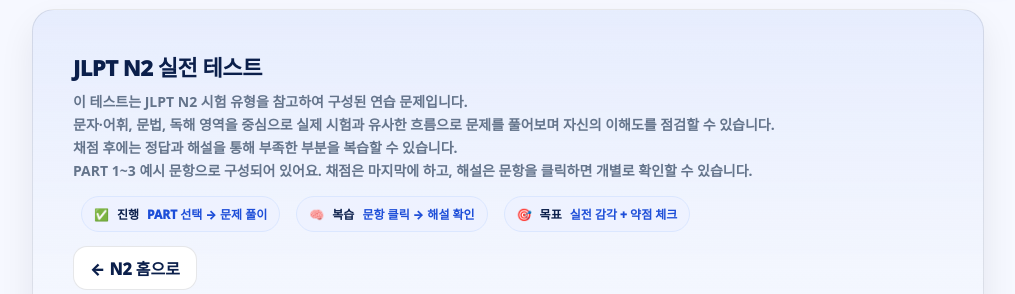
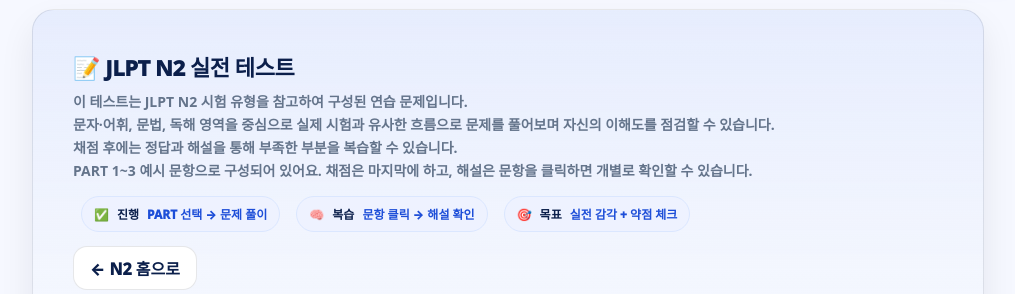
Before and after one commit to GameKingmaker/travel-talk, a Python web app: template templates/jlpt_n2_test.html in a window 1280 px wide. Shown: the part 94-388 px from the top of the page, without its empty margins (132-1147 px from the left). Run offline with Jinja, Linux system fonts and the light colour scheme; the template is opened without the code that fills it, so the values that code supplies are empty.

Commit message:
Update jlpt_n2_test.html

```diff
--- a/templates/jlpt_n2_test.html
+++ b/templates/jlpt_n2_test.html
@@ -184,7 +184,7 @@
 <div class="wrap">
   <div class="hero">
     <div class="hero-in">
-      <div class="title">JLPT N2 실전 테스트</div>
+      <div class="title">📝 JLPT N2 실전 테스트</div>
       <div class="sub">
         이 테스트는 JLPT N2 시험 유형을 참고하여 구성된 연습 문제입니다.
         <br>
```
